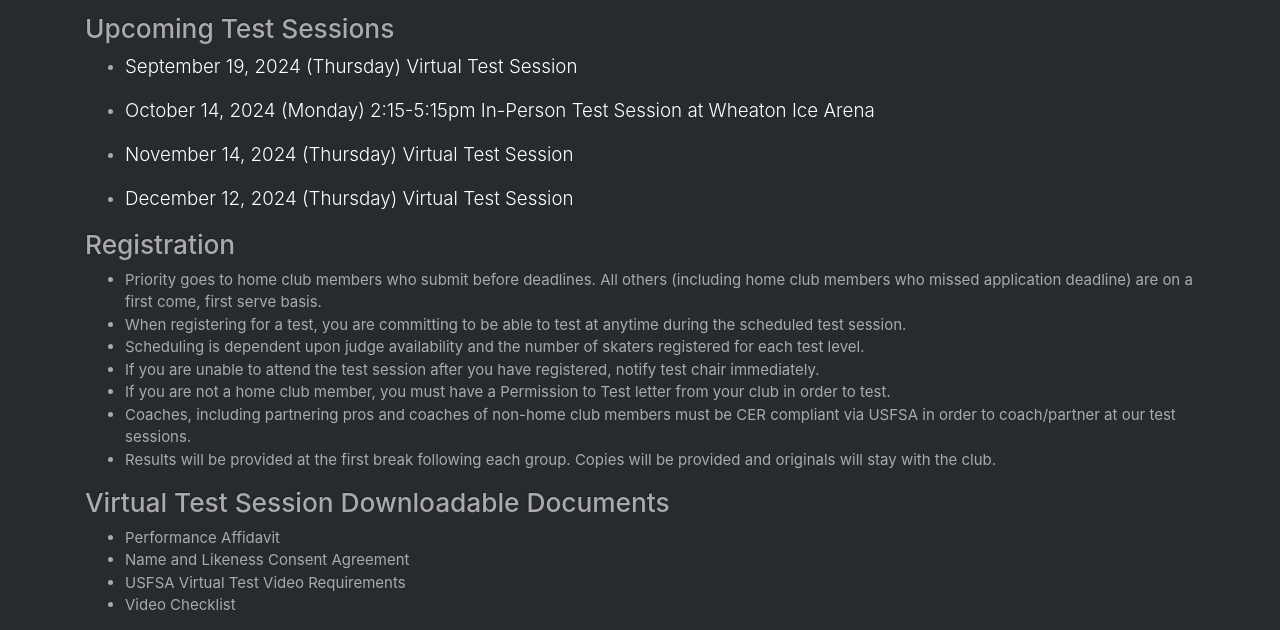
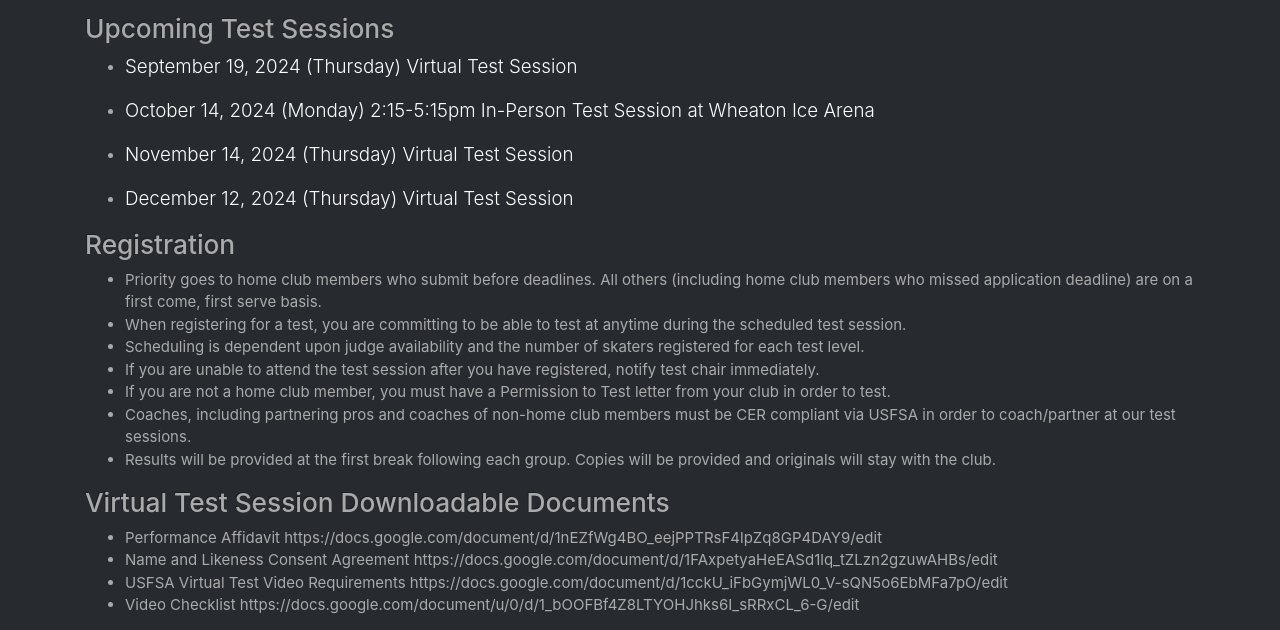
Before and after one commit to WheatonFSC/wheatonfsc.github.io, a plain HTML site: page testing.html in a window 1280 px wide. Shown: the part 159-789 px from the top of the page. Drawn offline with nearby package versions, Linux system fonts and the light colour scheme.

Commit message:
Add files via upload

```diff
--- a/testing.html
+++ b/testing.html
@@ -113,10 +113,10 @@
         <h3>Virtual Test Session Downloadable Documents</h3>
 
         <ul>
-          <li>Performance Affidavit</li>
-          <li>Name and Likeness Consent Agreement</li>
-          <li>USFSA Virtual Test Video Requirements</li>
-          <li>Video Checklist</li>
+          <li>Performance Affidavit https://docs.google.com/document/d/1nEZfWg4BO_eejPPTRsF4lpZq8GP4DAY9/edit</li>
+          <li>Name and Likeness Consent Agreement https://docs.google.com/document/d/1FAxpetyaHeEASd1lq_tZLzn2gzuwAHBs/edit</li>
+          <li>USFSA Virtual Test Video Requirements https://docs.google.com/document/d/1cckU_iFbGymjWL0_V-sQN5o6EbMFa7pO/edit</li>
+          <li>Video Checklist https://docs.google.com/document/u/0/d/1_bOOFBf4Z8LTYOHJhks6I_sRRxCL_6-G/edit</li>
        </ul>
 
         <h3>Scheduling</h3>
```
